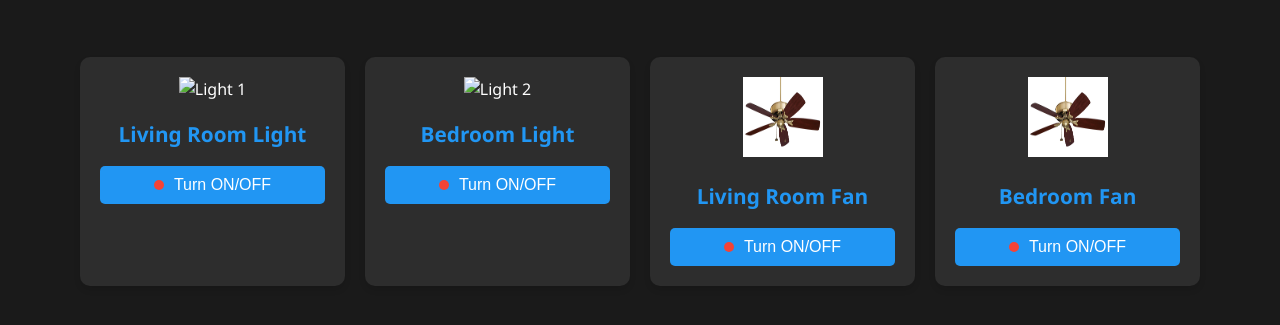
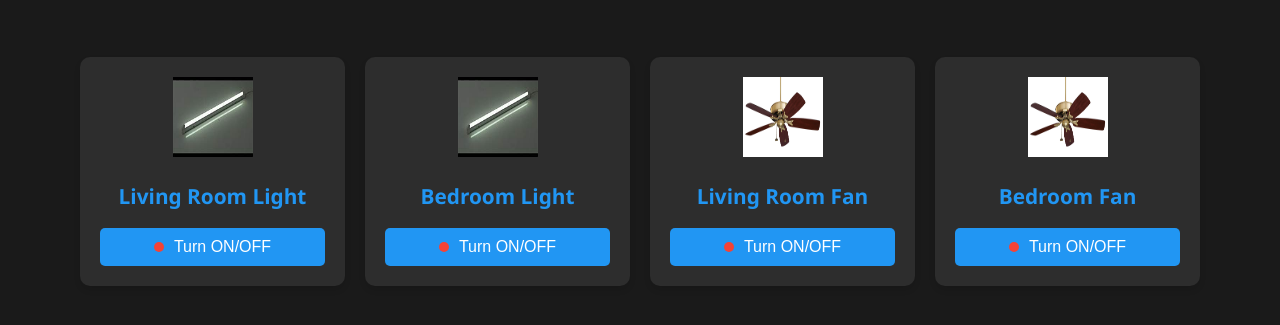
Before and after one commit to solveditnpc/home-automation, a plain HTML site: page data/index.html in a window 1280 px wide. Shown: the part 125-450 px from the top of the page. Drawn offline with Linux system fonts and the light colour scheme.

Commit message:
website part

```diff
--- a/data/index.html
+++ b/data/index.html
@@ -15,7 +15,7 @@
 
         <div class="control-grid">
             <div class="control-card">
-                <img src="light-bulb.jpg" alt="Light 1">
+                <img src="light_bulb.jpg" alt="Light 1">
                 <h2>Living Room Light</h2>
                 <button class="toggle-btn" data-relay="0" onclick="toggleDevice(0)">
                     <span class="status-dot"></span>
@@ -24,7 +24,7 @@
             </div>
 
             <div class="control-card">
-                <img src="light-bulb.jpg" alt="Light 2">
+                <img src="light_bulb.jpg" alt="Light 2">
                 <h2>Bedroom Light</h2>
                 <button class="toggle-btn" data-relay="1" onclick="toggleDevice(1)">
                     <span class="status-dot"></span>
```
